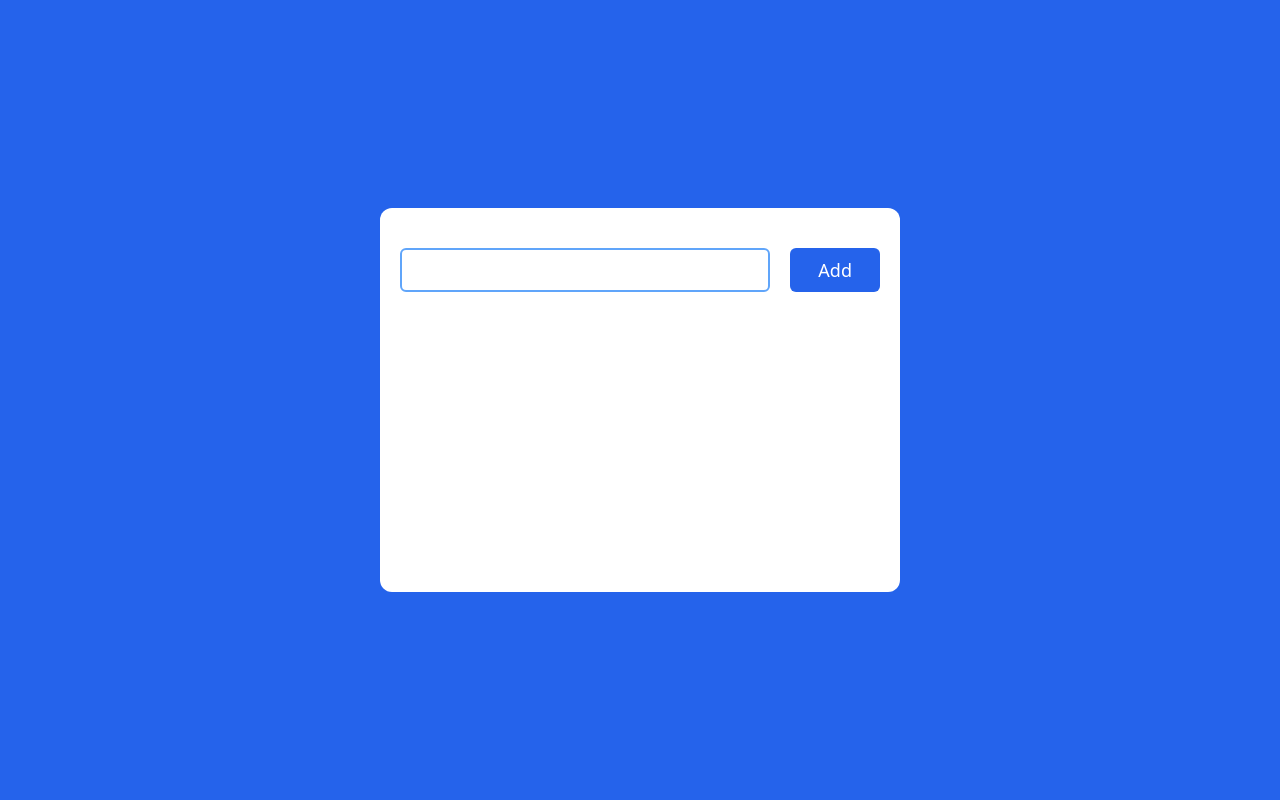
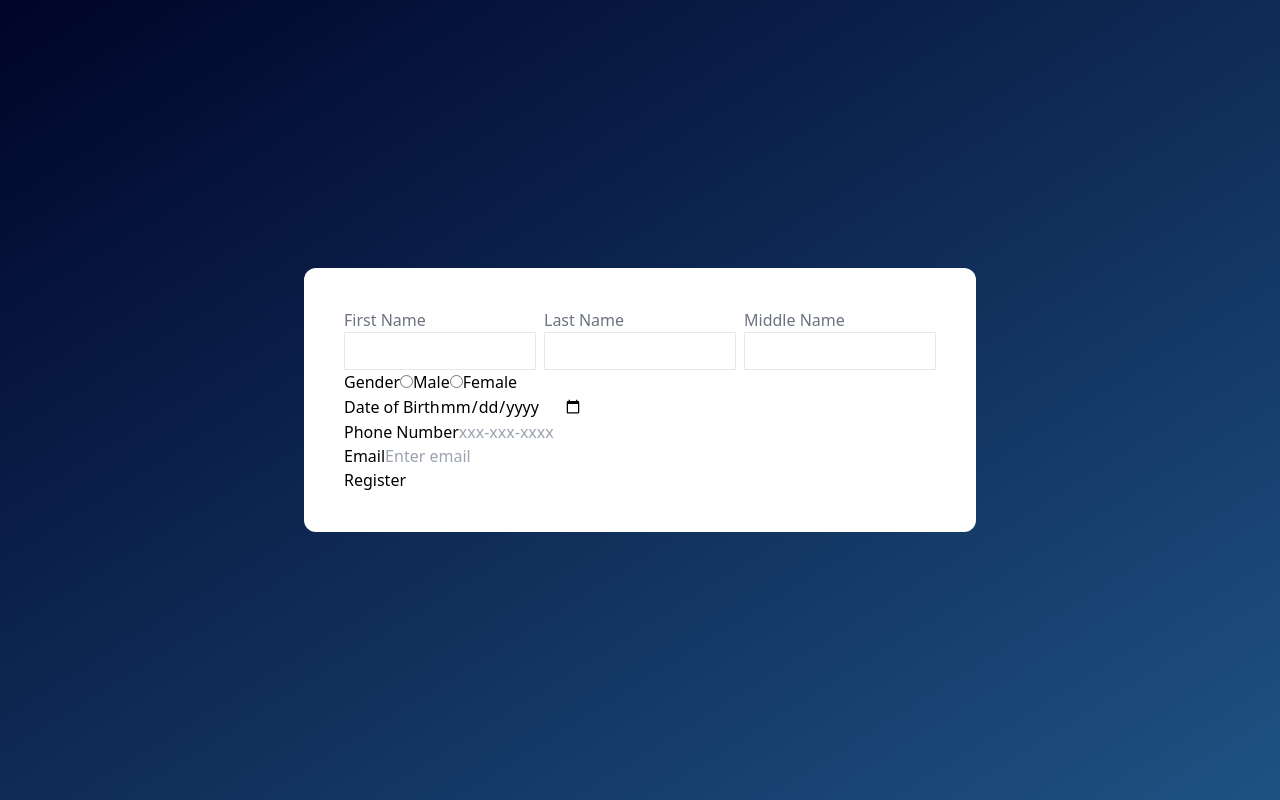
Before and after one commit to patdave1/CODE-ALONG, a React (Create React App) app: page / in a window 1280 px wide. Built offline with nearby package versions, Linux system fonts and the light colour scheme.

Commit message:
React-form

```diff
--- a/src/App.js
+++ b/src/App.js
@@ -1,5 +1,6 @@
 import React from 'react'
 import Button from './components/Button'
+import Form from './components/Form'
 import Header from './components/Header'
 import {Image} from './components/Image'
 import Navbar from './components/Navbar'
@@ -9,8 +10,7 @@ import TaskManager from './components/TaskManager'
 const App = () => {
   return (
     <div>
-    <TaskManager/>
-
+    <Form/>
       {/* <Navbar/> */}
       {/* <Header/>
       <Button label="Add to Cart"/>
--- /dev/null
+++ b/src/components/Form.jsx
@@ -0,0 +1,127 @@
+import React, { useState } from 'react'
+
+const Form = () => {
+   const [formData, setFormData]=useState("");
+
+   const{firstName,lastName,middleName,gender,dateOfBirth,phoneNumber,email} = formData;
+
+   const handleChange =(e)=>{
+     let name = e.target.name
+    let value = e.target.value
+    setFormData({...formData ,[name]:value});
+   }
+
+    console.log(formData);
+
+
+   const handleSubmit=(e)=>{
+    e.preventDefault();
+
+
+  }
+
+
+
+
+  return (
+    <div className="h-screen bg-gradient-to-br from-[#000429] to-[#1e5283] flex justify-center items-center">
+      <div className="max-w-2xl w-full bg-white rounded-xl p-10">
+       <form onSubmit={handleSubmit}>
+       <div className="flex flex-col space-y-3 md:flex-row md:space-y-0 md:gap-x-2">
+          <div>
+            <label htmlFor="firstName" className="form-label">First Name</label>
+            <input
+              type="text"
+              name="firstName"
+              id="firstName"
+              className="form-input"
+              value={firstName}
+              onChange={handleChange}
+              />
+          </div>
+          <div>
+            <label htmlFor="LastName" className="form-label">Last Name</label>
+            <input
+               type="text"
+               name="LastName"
+               id="LastName"
+               className="form-input"
+               value={lastName}
+               onChange={handleChange}
+
+            />
+          </div>
+          <div>
+            <label htmlFor="middleName" className="form-label">Middle Name</label>
+            <input
+              type="text"
+              name="middleName"
+              id="middleName"
+              className="form-input"
+              value={middleName}
+              onChange={handleChange}
+
+            />
+        </div>
+       </div>
+        <div>
+         <label htmlFor="gender" className="Form-label" >Gender</label>
+            <label htmlFor="Male">
+              <input
+              type="radio"
+              name="gender"
+              id="male"
+              value="male"
+              onChange={handleChange}
+           />Male
+            </label>
+            <label htmlFor="Female">
+              <input
+               type="radio"
+               name="gender"
+               value="female"
+               id="female"
+               onChange={handleChange}
+            />Female
+            </label>
+        </div>
+        <div>
+            <label htmlFor="dateOfBirth">Date of Birth</label>
+            <input name="dateOfBirth" type="date" value={dateOfBirth} onChange={handleChange} />
+        </div>
+        <div>
+            <label htmlFor="phone">Phone Number</label>
+            <input
+            type="number"
+            name="phoneNumber"
+            placeholder="xxx-xxx-xxxx"
+            value={phoneNumber}
+            onChange={handleChange}
+            />
+
+        </div>
+        <div>
+            <label htmlFor="Email">Email</label>
+            <input
+              type="email"
+              name="email"
+              id="email"
+              placeholder="Enter email"
+              value={email}
+              onChange={handleChange}
+            />
+        </div>
+        <div>
+            <button type="submit">Register</button>
+        </div>
+       </form>
+      </div>
+
+    </div>
+
+
+
+  )
+}
+
+export default Form
--- a/src/index.css
+++ b/src/index.css
@@ -1,3 +1,12 @@
 @tailwind base;
 @tailwind components;
 @tailwind utilities;
+
+@layer components {
+    .form-label{
+        @apply block text-gray-500
+    }
+    .form-input{
+        @apply border w-full outline-none py-1 px-2 text-lg text-gray-700
+    }
+}
```
